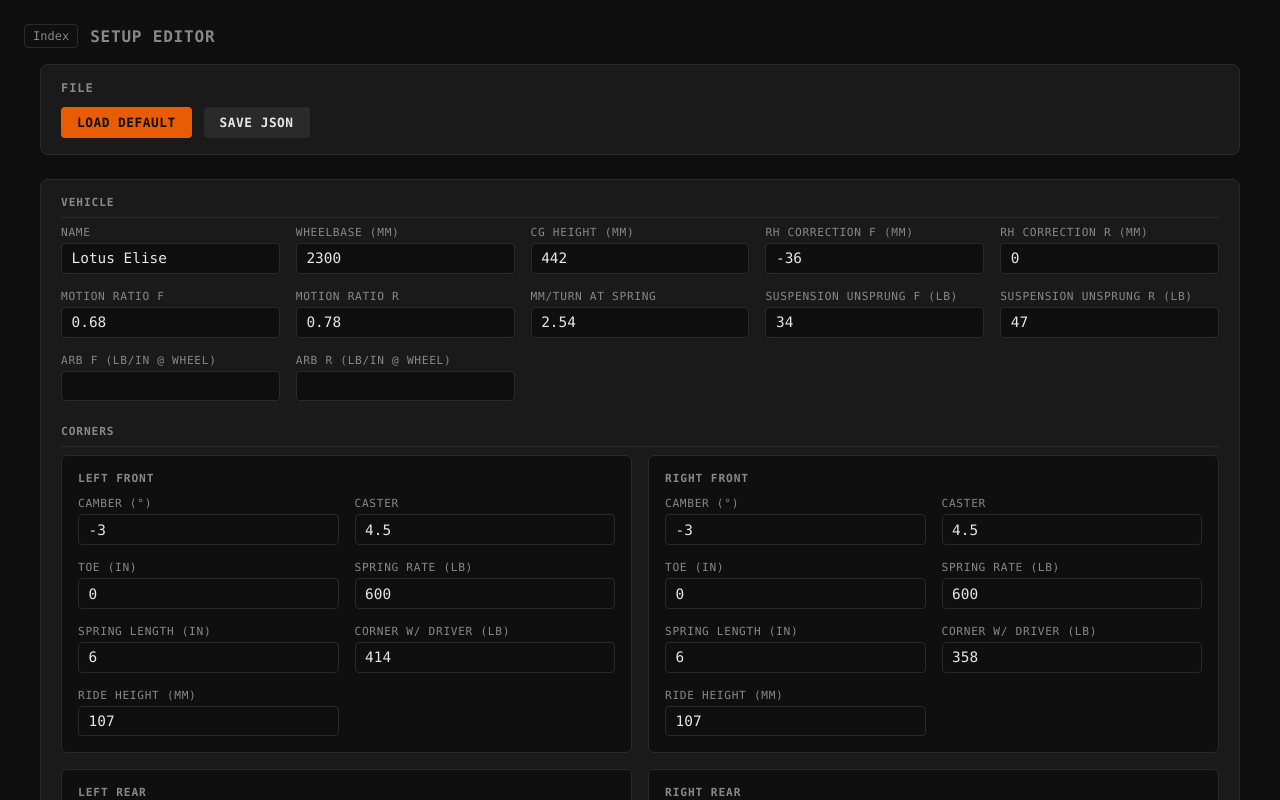
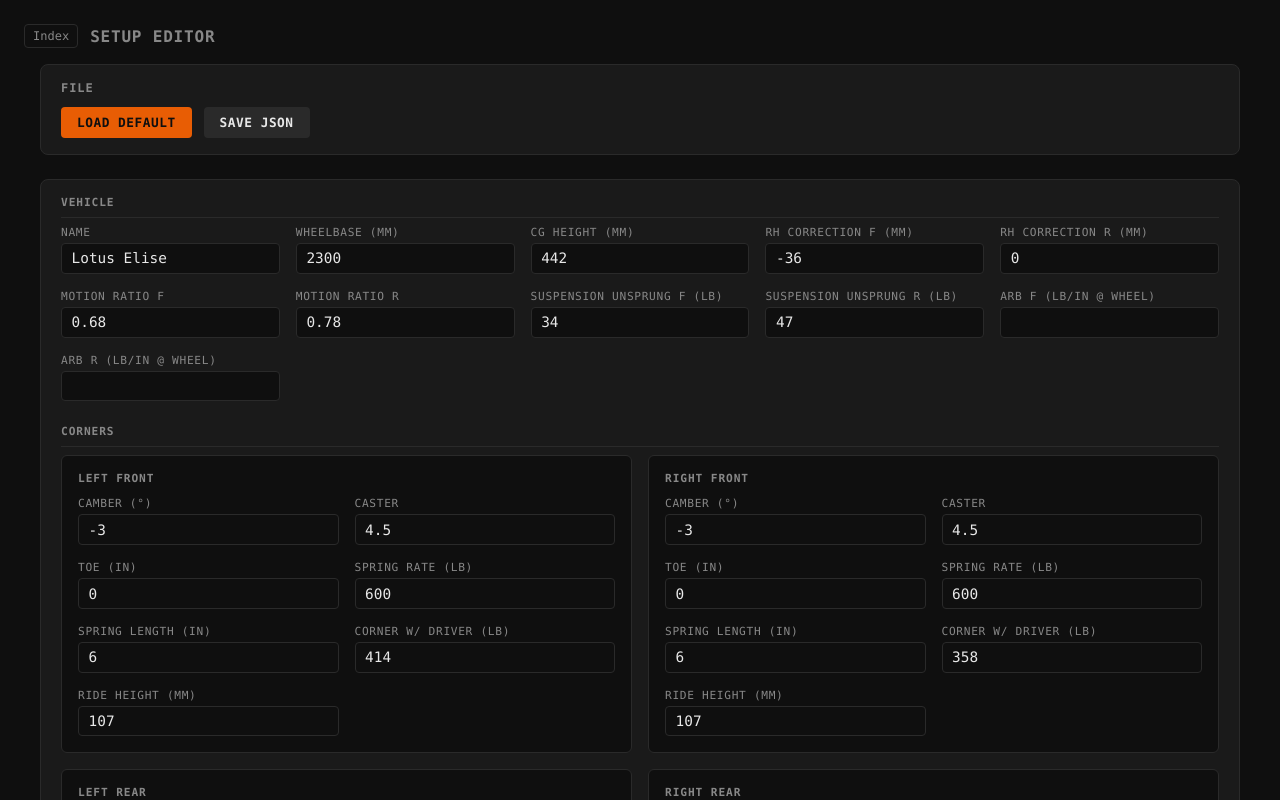
Before and after one commit to vesrah/SetupNotebook, a plain HTML site: page setup-editor.html in a window 1280 px wide. Shown: the top 800 px of the page. Drawn offline with nearby package versions, Linux system fonts and the light colour scheme.

Commit message:
Start reorganizing data structure

```diff
--- a/setup-editor.html
+++ b/setup-editor.html
@@ -63,10 +63,6 @@
             <div class="field">
               <label for="motion-ratio-rear">Motion Ratio R</label>
               <input type="number" id="motion-ratio-rear" step="0.01">
-            </div>
-            <div class="field">
-              <label for="mm-per-turn">mm/turn at Spring</label>
-              <input type="number" id="mm-per-turn" step="0.01">
             </div>
             <div class="field">
               <label for="unsprung-front-lb">Suspension Unsprung F (lb)</label>
@@ -263,14 +259,13 @@
       $('unsprung-front-lb').value = data.tires?.front?.unsprung_weight_lb || '';
       $('unsprung-rear-lb').value = data.tires?.rear?.unsprung_weight_lb || '';
 
-      $('shift-rpm').value = data.engine?.shift_rpm || '';
-      $('rev-limit').value = data.engine?.rev_limit || '';
-      $('final-drive').value = data.transmission?.final_drive || '';
-      $('mm-per-turn').value = data.spring_adjustment?.mm_per_turn_at_spring || '';
+      $('shift-rpm').value = data.drivetrain?.engine?.shift_rpm || '';
+      $('rev-limit').value = data.drivetrain?.engine?.rev_limit || '';
+      $('final-drive').value = data.drivetrain?.transmission?.final_drive || '';
 
       const gearsContainer = $('gears-container');
       gearsContainer.innerHTML = '';
-      (data.transmission?.gears || []).forEach((g, i) => {
+      (data.drivetrain?.transmission?.gears || []).forEach((g, i) => {
         const row = document.createElement('div');
         row.className = 'data-row';
         row.innerHTML = `
@@ -357,6 +352,7 @@
           stock_front: setupData?.tires?.stock_front || '',
           stock_rear: setupData?.tires?.stock_rear || ''
         },
+        drivetrain: {
           engine: {
             shift_rpm: parseFloat($('shift-rpm').value) || 0,
             rev_limit: parseFloat($('rev-limit').value) || 0
@@ -364,9 +360,7 @@
           transmission: {
             final_drive: parseFloat($('final-drive').value) || 0,
             gears
-        },
-        spring_adjustment: {
-          mm_per_turn_at_spring: parseFloat($('mm-per-turn').value) || 0
+          }
         }
       };
     }
@@ -405,7 +399,7 @@
       const freqR = wheelRateR > 0 && sprungLR > 0 ? Math.sqrt(wheelRateR * G_IN / sprungLR) / (2 * Math.PI) : 0;
       const freqRatio = freqR > 0 ? freqF / freqR : 0;
 
-      const mmPerTurn = data.spring_adjustment.mm_per_turn_at_spring;
+      const mmPerTurn = MM_PER_TURN_AT_SPRING;
       const turnF = mrF > 0 ? mmPerTurn / mrF : 0;
       const turnR = mrR > 0 ? mmPerTurn / mrR : 0;
 
@@ -441,9 +435,9 @@
       const avgRhR = ((data.corners.left_rear.ride_height_mm || 0) + (data.corners.right_rear.ride_height_mm || 0)) / 2;
       const chassisRake = avgRhR - avgRhF;
 
-      const revLimit = data.engine?.rev_limit || 0;
-      const finalDrive = data.transmission?.final_drive || 0;
-      const gears = data.transmission?.gears || [];
+      const revLimit = data.drivetrain?.engine?.rev_limit || 0;
+      const finalDrive = data.drivetrain?.transmission?.final_drive || 0;
+      const gears = data.drivetrain?.transmission?.gears || [];
 
       let rearRevPerMile = rearTireData.revolutions_per_mile;
       if (!rearRevPerMile && tireHeightR) {
@@ -501,10 +495,10 @@
       const ctx = $('speed-chart');
       if (!ctx) return;
 
-      const revLimit = data.engine?.rev_limit || 0;
-      const shiftRpm = data.engine?.shift_rpm || revLimit;
-      const finalDrive = data.transmission?.final_drive || 0;
-      const gears = data.transmission?.gears || [];
+      const revLimit = data.drivetrain?.engine?.rev_limit || 0;
+      const shiftRpm = data.drivetrain?.engine?.shift_rpm || revLimit;
+      const finalDrive = data.drivetrain?.transmission?.final_drive || 0;
+      const gears = data.drivetrain?.transmission?.gears || [];
 
       if (!revLimit || !finalDrive || !rearRevPerMile || gears.length === 0) {
         if (speedChart) {
--- a/setup.js
+++ b/setup.js
@@ -73,6 +73,7 @@
     "stock_front": "195/50/16",
     "stock_rear": "225/45/17"
   },
+  "drivetrain": {
     "engine": {
       "shift_rpm": 8100,
       "rev_limit": 8100,
@@ -214,9 +215,7 @@
         { "gear": 5, "ratio": 0.972, "notes": "DC5R 5" },
         { "gear": 6, "ratio": 0.825, "notes": "TSX 5" }
       ]
-  },
-  "spring_adjustment": {
-    "mm_per_turn_at_spring": 2.54
+    }
   },
   "brakes": {
     "input": {
--- a/utils.js
+++ b/utils.js
@@ -30,6 +30,9 @@
 
 /** Gravitational acceleration in in/s² (for wheel frequency calculations using lb/in spring rates) */
 const G_IN = 386.088;
+
+/** Penske coilover 10 TPI = 2.54mm per turn at spring perch */
+const MM_PER_TURN_AT_SPRING = 2.54;
 
 // ============================================================================
 // DOM Helpers
```
Also changed, not shown: dyno.html (+3 -3 lines). Lines whose indentation alone changed are shown as unchanged.
